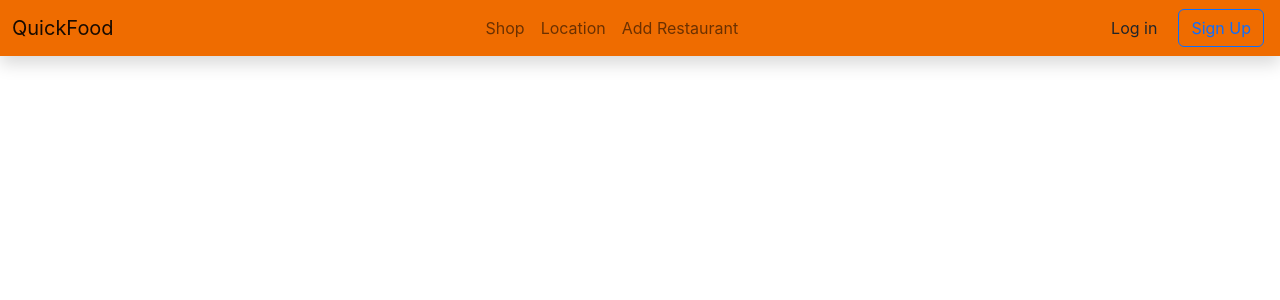
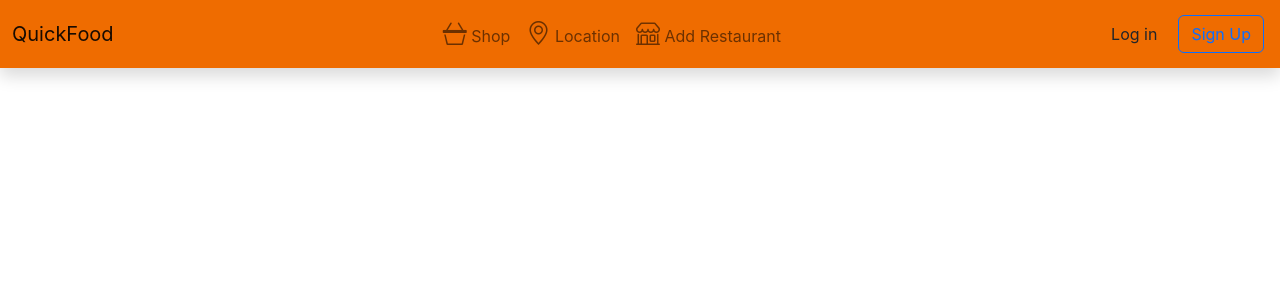
Before and after one commit to Hemabhushan-r/FoodDeliveryApp, a React (Create React App) app in the folder frontend/: page / in a window 1280 px wide. Shown: the top 300 px of the page. Built offline with nearby package versions, Linux system fonts and the light colour scheme.

Commit message:
Further Changes

```diff
--- a/frontend/src/components/CustomerSignUp.js
+++ b/frontend/src/components/CustomerSignUp.js
@@ -99,7 +99,7 @@ class CustomerSignUp extends React.Component{
                     </div>
                 </form>
             </div>
-            <div className='container-fluid  mt-4 mb-2 py-4 bg-light'>
+            <div className='container-fluid  mt-4 mb-2 py-4'style={{backgroundColor:'#ef6c00'}}>
                 <div className='container '>
                 <div className='row'>
                     <div className='col-lg-3 mb-3'>
--- a/frontend/src/components/NavBar.js
+++ b/frontend/src/components/NavBar.js
@@ -16,13 +16,13 @@ class Navbar extends React.Component{
             <div className='navbar-collapse collapse' id='navbarSupportedContent'>
                 <ul className='navbar-nav m-auto'>
                     <li className='nav-item active'>
-                        <a className='nav-link' href='#' >Shop</a>
+                        <a className='nav-link' href='#' ><i className='bi bi-basket3' style={{fontSize:'1.5em'}}></i>  Shop</a>
                     </li>
                     <li className='nav-item active'>
-                        <a className='nav-link' href='#' >Location</a>
+                        <a className='nav-link' href='#' ><i className='bi bi-geo-alt' style={{fontSize:'1.5em'}}></i>  Location</a>
                     </li>
                     <li className='nav-item active'>
-                        <Link to={'/addRestaurant'} className='nav-link' href='#' >Add Restaurant</Link>
+                        <Link to={'/addRestaurant'} className='nav-link' href='#' ><i className='bi bi-shop' style={{fontSize:'1.5em'}}></i>  Add Restaurant</Link>
                     </li>
                 </ul>
                 <button className='btn my-2 my-sm-0 m-1'>Log in</button>
--- a/frontend/src/index.js
+++ b/frontend/src/index.js
@@ -20,6 +20,8 @@ root.render(
   <Routes>
     <Route path='/' element={<App/>}>
       <Route path='customerSignUp' element={<CustomerSignUp/>}/>
+      <Route path='home' />
+      <Route path='orderonline' />
     </Route>
   </Routes>
   </BrowserRouter>
```
